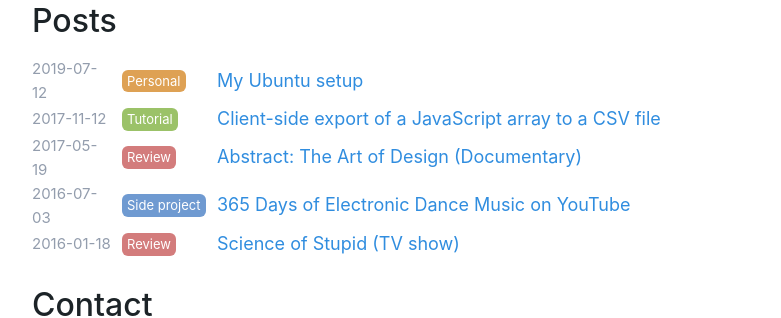
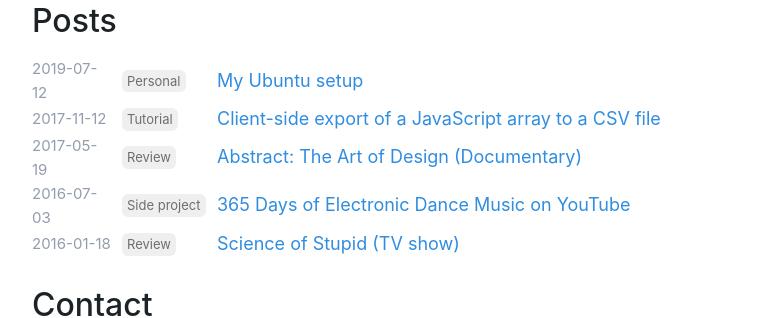
Before and after one commit to balazspeczeli/peczeli-dev, a Next.js app: page / in a window 1280 px wide. Shown: the part 205-523 px from the top of the page, without its empty margins (248-1029 px from the left). Built offline with nearby package versions, Linux system fonts and the light colour scheme; what markdown-it-prism would draw is missing.

Commit message:
Remove colors from labels

```diff
--- a/src/components/Post/Label/Label.jsx
+++ b/src/components/Post/Label/Label.jsx
@@ -1,12 +1,7 @@
 import styles from "./Label.module.scss";
 
-import labels from "content/labels.json";
-
-const Label = ({ labelId }) => {
-  const { text, color } = labels[labelId];
-  const classes = `${styles.component} ${styles[color]}`;
-
-  return <div className={classes}>{text}</div>;
+const Label = ({ text }) => {
+  return <div className={styles.component}>{text}</div>;
 };
 
 export default Label;
--- a/src/components/Post/Label/Label.module.scss
+++ b/src/components/Post/Label/Label.module.scss
@@ -1,32 +1,8 @@
 .component {
   display: inline-block;
   border-radius: 6px;
-  background-color: #999999;
+  background-color: #efefef;
   font-size: 13px;
   padding: 1px 5px;
-  color: #ffffff;
-
-  &.blue {
-    background-color: #6f9ad1;
-  }
-
-  &.green {
-    background-color: #9bc268;
-  }
-
-  &.orange {
-    background-color: #dea154;
-  }
-
-  &.purple {
-    background-color: #9f83d1;
-  }
-
-  &.red {
-    background-color: #d37c7c;
-  }
-
-  &.yellow {
-    background-color: #e9d641;
-  }
+  color: #6e6e6e;
 }
--- a/src/components/Post/Post.jsx
+++ b/src/components/Post/Post.jsx
@@ -3,11 +3,13 @@
 
 import styles from "./Post.module.scss";
 
+import labels from "content/labels.json";
+
 const Post = ({ title, date, content, category }) => (
   <section className={styles.component}>
     <h1 className={styles.title}>{title}</h1>
     <div className={styles.metadata}>
-      <Label labelId={category} />
+      <Label text={labels[category]} />
       <Date date={date} />
     </div>
     <div dangerouslySetInnerHTML={{ __html: content }} />
--- a/src/components/PostsList/PostsList.jsx
+++ b/src/components/PostsList/PostsList.jsx
@@ -3,6 +3,8 @@
 import { Label } from "components/Post/Label";
 
 import styles from "./PostsList.module.scss";
+
+import labels from "content/labels.json";
 
 const PostsList = ({ posts }) => (
   <div className={styles.component}>
@@ -12,7 +14,7 @@
           <Date date={date} />
         </div>
         <div className={styles.label}>
-          <Label labelId={category} />
+          <Label text={labels[category]} />
         </div>
         <Link href="/post" as={"/" + path}>
           {title}
--- a/src/content/labels.json
+++ b/src/content/labels.json
@@ -1,22 +1,7 @@
 {
-  "side-project": {
-    "text": "Side project",
-    "color": "blue"
-  },
-  "tutorial": {
-    "text": "Tutorial",
-    "color": "green"
-  },
-  "personal": {
-    "text": "Personal",
-    "color": "orange"
-  },
-  "opinion": {
-    "text": "Opinion",
-    "color": "purple"
-  },
-  "review": {
-    "text": "Review",
-    "color": "red"
-  }
+  "side-project": "Side project",
+  "tutorial": "Tutorial",
+  "personal": "Personal",
+  "opinion": "Opinion",
+  "review": "Review"
 }
```
